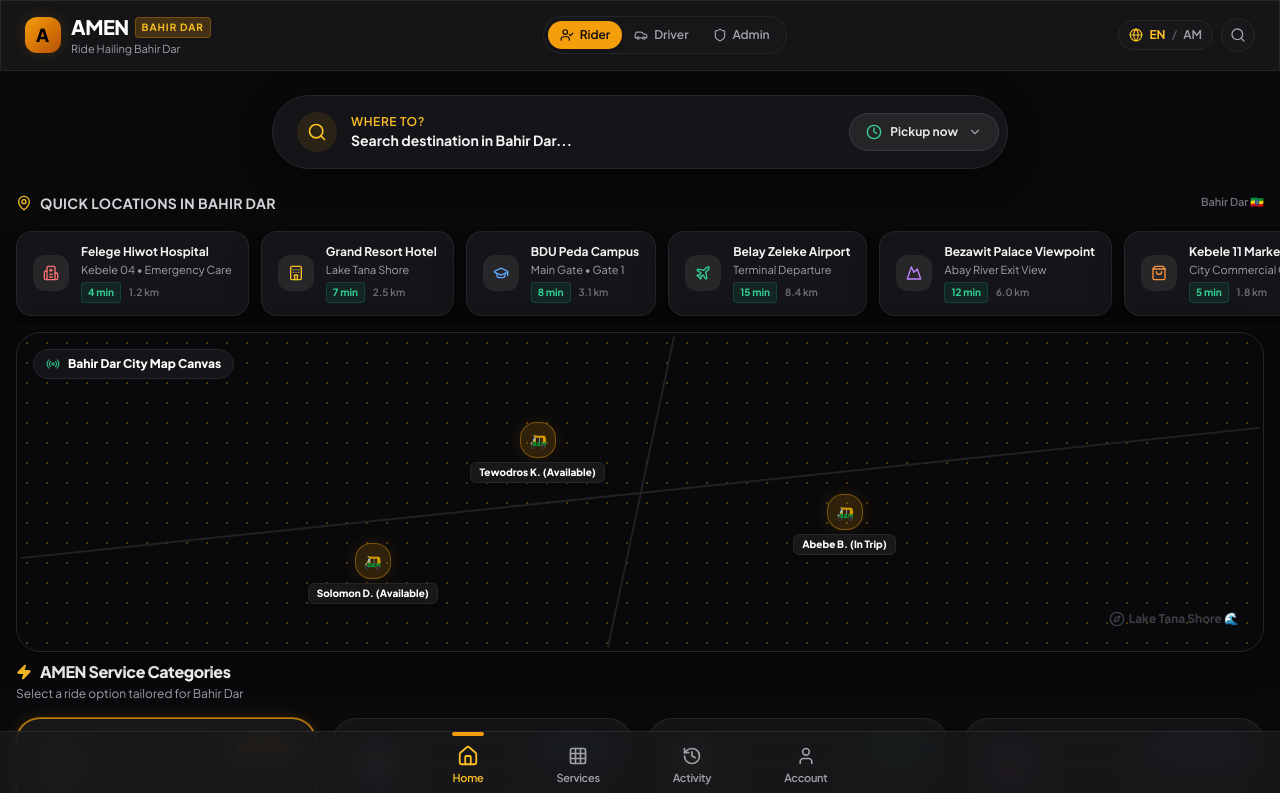
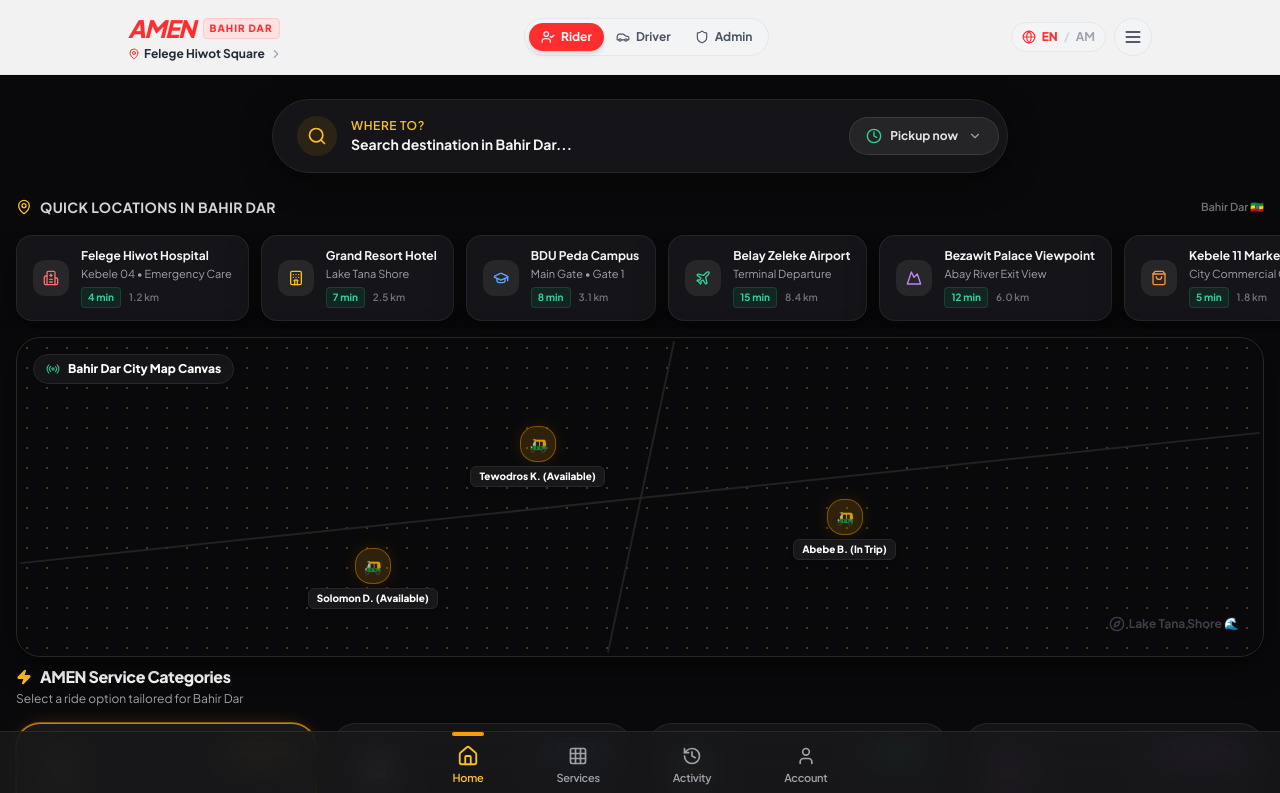
Before and after one commit to babam49-dot/AmenRide, a React (Vite) app in the folder web/: page / in a window 1280 px wide. Shown: the top 793 px of the page. Built offline with nearby package versions, Linux system fonts and the light colour scheme.

Commit message:
feat(web): update Header component to match Yango red branding & location selector

```diff
--- a/web/src/components/Header.tsx
+++ b/web/src/components/Header.tsx
@@ -1,5 +1,5 @@
 import React from 'react';
-import { Search, Globe, Shield, Car, UserCheck } from 'lucide-react';
+import { Menu, MapPin, ChevronRight, Globe, Shield, Car, UserCheck } from 'lucide-react';
 import { useLanguage } from '../context/LanguageContext';
 import { useRole } from '../context/RoleContext';
 import { Role } from '../types';
@@ -15,40 +15,42 @@
   ];
 
   return (
-    <header className="sticky top-0 z-40 w-full glass-panel border-b border-zinc-800/80 px-4 py-3 sm:px-6">
-      <div className="max-w-7xl mx-auto flex items-center justify-between gap-3">
-        {/* Brand Logo & Tagline */}
-        <div className="flex items-center gap-2.5">
-          <div className="w-9 h-9 rounded-xl bg-gradient-to-br from-amber-500 via-amber-600 to-amber-700 flex items-center justify-center shadow-amber-glow font-extrabold text-black text-lg tracking-wider">
-            A
+    <header className="sticky top-0 z-40 w-full bg-white/95 backdrop-blur-md border-b border-gray-200/80 px-4 py-3 sm:px-6 shadow-sm">
+      <div className="max-w-md mx-auto sm:max-w-5xl flex items-center justify-between gap-3">
+        {/* Left: Yango-style Red Brand Logo & Location Picker */}
+        <div className="flex flex-col">
+          <div className="flex items-center gap-2">
+            <span className="font-black italic text-2xl tracking-tighter text-[#FF2E2E] font-['Plus_Jakarta_Sans'] uppercase">
+              AMEN
+            </span>
+            <span className="text-[10px] font-extrabold tracking-widest px-1.5 py-0.5 rounded bg-red-100 text-[#FF2E2E] border border-red-200">
+              BAHIR DAR
+            </span>
           </div>
-          <div>
-            <div className="flex items-center gap-1.5">
-              <span className="font-extrabold text-xl tracking-tight text-white font-['Plus_Jakarta_Sans']">
-                {t('amenLogoText')}
-              </span>
-              <span className="text-[10px] font-bold tracking-widest px-1.5 py-0.5 rounded bg-amber-500/20 text-amber-400 border border-amber-500/30">
-                BAHIR DAR
-              </span>
-            </div>
-            <p className="text-[11px] text-zinc-400 hidden sm:block">
-              {t('tagline')}
-            </p>
-          </div>
+
+          {/* Active Location Dropdown Selector */}
+          <button
+            onClick={() => setIsSearchOpen(true)}
+            className="flex items-center gap-1 text-xs font-bold text-gray-800 hover:text-[#FF2E2E] mt-0.5 transition"
+          >
+            <MapPin className="w-3 h-3 text-[#FF2E2E] shrink-0" />
+            <span className="truncate max-w-[180px]">Felege Hiwot Square</span>
+            <ChevronRight className="w-3.5 h-3.5 text-gray-400" />
+          </button>
         </div>
 
         {/* Center: Dynamic Role Switcher Pills */}
-        <div className="flex items-center bg-zinc-900/90 p-1 rounded-full border border-zinc-800/90 shadow-inner">
+        <div className="hidden sm:flex items-center bg-gray-100 p-1 rounded-full border border-gray-200">
           {roleConfig.map((r) => {
             const isActive = role === r.id;
             return (
               <button
                 key={r.id}
                 onClick={() => setRole(r.id)}
-                className={`flex items-center gap-1.5 px-3 py-1.5 rounded-full text-xs font-semibold transition-all duration-200 active-press ${
+                className={`flex items-center gap-1.5 px-3 py-1.5 rounded-full text-xs font-bold transition-all duration-200 ${
                   isActive
-                    ? 'bg-amber-500 text-zinc-950 shadow-md font-bold'
-                    : 'text-zinc-400 hover:text-zinc-200 hover:bg-zinc-800/50'
+                    ? 'bg-[#FF2E2E] text-white shadow-md'
+                    : 'text-gray-600 hover:text-gray-900 hover:bg-gray-200/60'
                 }`}
               >
                 {r.icon}
@@ -58,27 +60,25 @@
           })}
         </div>
 
-        {/* Right Actions: Language Switcher & Search Trigger */}
+        {/* Right Actions: Language Switcher & Hamburger Menu */}
         <div className="flex items-center gap-2">
-          {/* Language Selection Pill ("EN / AM") */}
           <button
             onClick={toggleLanguage}
-            className="flex items-center gap-1.5 px-2.5 py-1.5 rounded-full bg-zinc-900 hover:bg-zinc-800 border border-zinc-800 text-xs font-semibold text-zinc-300 hover:text-white transition-all active-press"
+            className="flex items-center gap-1.5 px-2.5 py-1.5 rounded-full bg-gray-100 hover:bg-gray-200 border border-gray-200 text-xs font-bold text-gray-700 transition"
             title="Toggle Language / ቋንቋ ይቀይሩ"
           >
-            <Globe className="w-3.5 h-3.5 text-amber-400" />
-            <span className={language === 'EN' ? 'text-amber-400 font-bold' : 'text-zinc-400'}>EN</span>
-            <span className="text-zinc-600">/</span>
-            <span className={language === 'AM' ? 'text-amber-400 font-bold' : 'text-zinc-400'}>AM</span>
+            <Globe className="w-3.5 h-3.5 text-[#FF2E2E]" />
+            <span className={language === 'EN' ? 'text-[#FF2E2E] font-extrabold' : 'text-gray-400'}>EN</span>
+            <span className="text-gray-300">/</span>
+            <span className={language === 'AM' ? 'text-[#FF2E2E] font-extrabold' : 'text-gray-400'}>AM</span>
           </button>
 
-          {/* Search Trigger */}
           <button
             onClick={() => setIsSearchOpen(true)}
-            className="p-2 rounded-full bg-zinc-900 hover:bg-zinc-800 border border-zinc-800 text-zinc-400 hover:text-amber-400 transition-all active-press"
-            aria-label="Search"
+            className="p-2 rounded-full bg-gray-100 hover:bg-gray-200 border border-gray-200 text-gray-700 hover:text-[#FF2E2E] transition"
+            aria-label="Menu"
           >
-            <Search className="w-4 h-4" />
+            <Menu className="w-5 h-5 text-gray-800" />
           </button>
         </div>
       </div>
```
